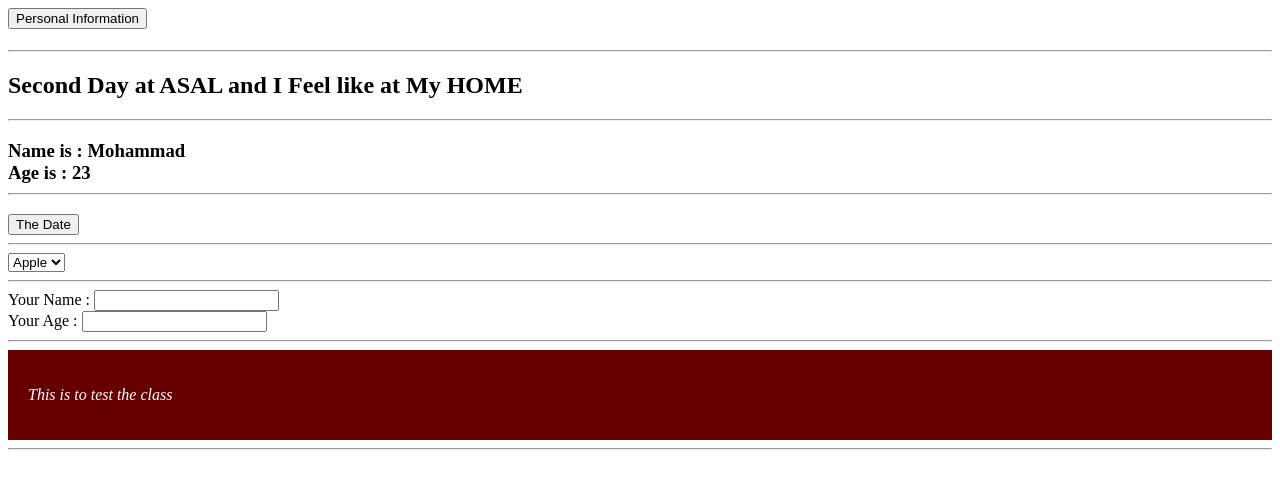
After one commit to Hasan-Wahbeh/test, a Django app: page /showHtmlBasics/ in a window 1280 px wide. The commit adds this page. Shown: the top 489 px of the page. Run offline with Django 3.2, Linux system fonts and the light colour scheme.

Commit message:
added with at 5:00

```diff
--- a/app1/views.py
+++ b/app1/views.py
@@ -76,8 +76,8 @@ def showView(request):
     print(post.objects.values_list('userId', flat=True))
     return render(request, 'home.html')
 
-def showBranch1(request):
-    return render(request, 'branch1.html')
+def htmlBasics(request):
+    return render(request, 'htmlBasics.html')
 
 def postView(request):
     if request.method == 'POST':
--- a/home/urls.py
+++ b/home/urls.py
@@ -16,7 +16,7 @@ Including another URLconf
 from django.contrib import admin
 from django.urls import path
 
-from app1.views import Home, postView, showView  ,showBranch1,login_view ,register_view ,Start,logout_view
+from app1.views import Home, postView, showView  ,login_view ,register_view ,Start,logout_view,htmlBasics
 
 urlpatterns = [
 
@@ -27,7 +27,7 @@ urlpatterns = [
 
 
     path('showBlogs/', showView ),
-    path('showBranch1/', showBranch1),
+    path('showHtmlBasics/', htmlBasics),
     path('accounts/login/', login_view),
     path('accounts/logout/', logout_view),
     path('accounts/register/', register_view),
--- a/templates/home.html
+++ b/templates/home.html
@@ -43,7 +43,7 @@ The Body :
 </form>
 
     show Branch1
-    <form  action="/showBranch1/" method="get" >
+    <form  action="/showHtmlBasics/" method="get" >
 <input type="submit" name = "submit2" > <hr>
     </form>
     <hr>
--- /dev/null
+++ b/templates/htmlBasics.html
@@ -0,0 +1,74 @@
+<!DOCTYPE html>
+<html>
+<head>
+<style>
+.cities{
+  background-color: #600;
+color : white ;
+padding : 20px ;
+}
+</style>
+</head>
+
+<body>
+<button onclick="func1('Hasan Wahbeh',22)">Personal Information</button>
+
+<h1 id = "1"></h1>
+<hr>
+
+<h2 id="2"></h2>
+<hr>
+
+<h3 id="3"></h3>
+<h3 id="4"></h3>
+
+<button onclick="document.getElementById('4').innerHTML = Date()"> The Date </button> <hr>
+
+<form action ="">
+<select name="labtops">
+    <option value="hp">HP</option>
+    <option value="dell">DELL</option>
+    <option value="apple" selected>Apple</option>
+</select>
+</form> <hr>
+
+<form>
+Your Name :
+<input type = "text" name = "name"> <br>
+Your Age :
+<input type = "text" name = "age"> <br>
+</form> <hr>
+
+<div class="cities">
+<p> <i>This is to test the class </i> </p>
+</div>
+
+<script>
+var m1 = "Second Day at ASAL ";
+var m2 = "I Feel like at My HOME";
+document.getElementById("2").innerHTML = m1+ "and "+m2 ;
+
+</script>
+
+<script>
+function func1(name,age){
+  document.getElementById("1").innerHTML ="The Name is : "+ name +"<br>" +"The Age is : "+ age  ;
+}
+</script> <hr>
+
+
+
+<script>
+var person = {
+name : "Mohammad" ,
+age : 23 ,
+job : "Dentist "
+};
+
+document.getElementById("3").innerHTML = "Name is : " + person.name +"<br>"+ "Age is : " + person.age + "<hr>" ;
+
+</script>
+
+
+</body>
+</html>
```
Also changed, not shown: db.sqlite3.
